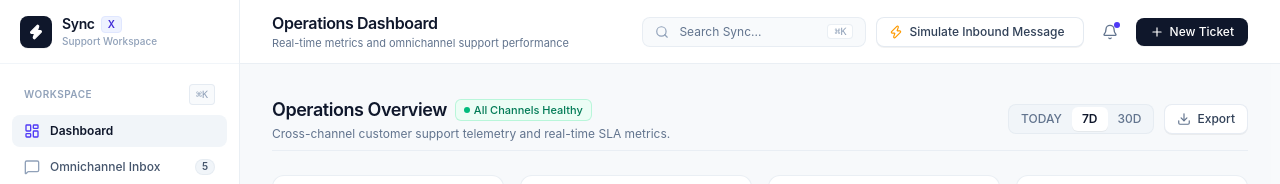
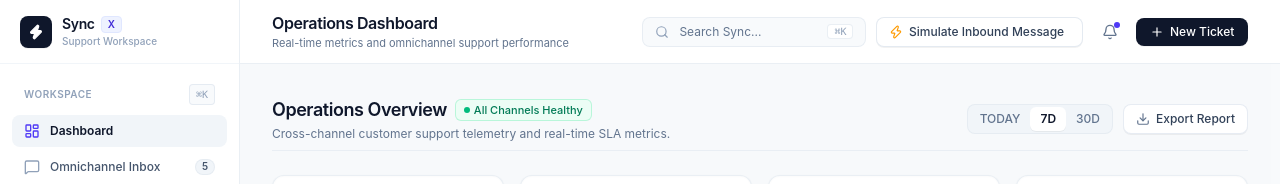
Before and after one commit to syncxomnichannel-star/syncx, a React (Vite) app: page / in a window 1280 px wide. Shown: the top 184 px of the page. Built offline with nearby package versions, Linux system fonts and the light colour scheme.

Commit message:
feat(ui): add shadowed-in hover effect to dashboard cards and magnetic buttons to all CTAs

```diff
--- a/src/components/DashboardView.tsx
+++ b/src/components/DashboardView.tsx
@@ -1,4 +1,4 @@
-import React from 'react';
+import React, { useState } from 'react';
 import {
   Activity,
   ArrowUpRight,
@@ -13,13 +13,74 @@ import {
   Download
 } from 'lucide-react';
 import { InstagramIcon } from './icons/InstagramIcon';
+import { MagneticButton } from './MagneticButton';
 import { useCustomization } from '../context/CustomizationContext';
-import { ChannelType, NavTabId } from '../types';
+import { ChannelType, MetricCardData, NavTabId } from '../types';
 
 interface DashboardViewProps {
   onOpenNewTicket: () => void;
   onNavigateTab?: (tab: NavTabId) => void;
 }
+
+/**
+ * Interactive KPI Card with Apple-grade cursor spotlight
+ * and tactile "shadowed-in" inset depth on hover.
+ */
+const InteractiveKpiCard: React.FC<{ metric: MetricCardData }> = ({ metric }) => {
+  const [mousePos, setMousePos] = useState<{ x: number; y: number } | null>(null);
+
+  const handleMouseMove = (e: React.MouseEvent<HTMLDivElement>) => {
+    const rect = e.currentTarget.getBoundingClientRect();
+    setMousePos({
+      x: e.clientX - rect.left,
+      y: e.clientY - rect.top
+    });
+  };
+
+  const handleMouseLeave = () => {
+    setMousePos(null);
+  };
+
+  return (
+    <div
+      onMouseMove={handleMouseMove}
+      onMouseLeave={handleMouseLeave}
+      className="relative bg-white border border-slate-200/70 rounded-xl p-4 sm:p-5 shadow-[inset_0_1px_2px_rgba(15,23,42,0.02),0_1px_3px_rgba(15,23,42,0.03)] hover:shadow-[inset_0_2px_5px_rgba(15,23,42,0.05),0_12px_28px_-6px_rgba(15,23,42,0.08)] hover:-translate-y-1 hover:border-slate-300 transition-all duration-200 ease-out overflow-hidden group cursor-pointer"
+    >
+      {/* Dynamic Cursor Spotlight Effect */}
+      {mousePos && (
+        <div
+          className="pointer-events-none absolute -inset-px transition-opacity duration-300"
+          style={{
+            background: `radial-gradient(220px circle at ${mousePos.x}px ${mousePos.y}px, rgba(99, 102, 241, 0.05), transparent 70%)`
+          }}
+        />
+      )}
+
+      <div className="relative z-10">
+        <div className="flex items-center justify-between mb-2">
+          <span className="text-xs font-medium text-slate-500 group-hover:text-slate-700 transition-colors">
+            {metric.title}
+          </span>
+          <span className="inline-flex items-center gap-0.5 text-[11px] font-medium text-slate-600 bg-slate-50 px-1.5 py-0.2 rounded border border-slate-200/60 group-hover:scale-105 group-hover:border-slate-300 transition-all">
+            <ArrowUpRight className="w-3 h-3 text-slate-400 group-hover:text-emerald-600 transition-colors" />
+            {metric.change}
+          </span>
+        </div>
+
+        <div className="flex items-baseline justify-between">
+          <p className="text-2xl font-semibold text-slate-900 tracking-tight group-hover:text-indigo-950 transition-colors">
+            {metric.value}
+          </p>
+        </div>
+
+        <p className="text-[11px] text-slate-400 mt-1 font-normal">
+          {metric.period}
+        </p>
+      </div>
+    </div>
+  );
+};
 
 export const DashboardView: React.FC<DashboardViewProps> = ({
   onOpenNewTicket,
@@ -88,48 +149,29 @@ export const DashboardView: React.FC<DashboardViewProps> = ({
             ))}
           </div>
 
-          {/* Export Report Action */}
-          <button
-            type="button"
+          {/* Magnetic CTA Export Report Action */}
+          <MagneticButton
+            strength={0.25}
             onClick={() => exportReport('json')}
-            className="flex items-center space-x-1.5 px-3 py-1.5 bg-white hover:bg-slate-50 border border-slate-200/80 text-slate-700 rounded-lg text-xs font-medium shadow-2xs transition-colors cursor-pointer"
+            className="flex items-center space-x-1.5 px-3 py-1.5 bg-white hover:bg-slate-50 border border-slate-200/80 hover:border-slate-300 text-slate-700 rounded-lg text-xs font-medium shadow-2xs transition-colors"
           >
             <Download className="w-3.5 h-3.5 text-slate-500" />
-            <span>Export</span>
-          </button>
+            <span>Export Report</span>
+          </MagneticButton>
         </div>
       </div>
 
-      {/* 4 Clean Metric KPI Cards */}
+      {/* 4 Interactive KPI Cards with Inset Depth and Cursor Spotlight */}
       <div className="grid grid-cols-1 sm:grid-cols-2 lg:grid-cols-4 gap-4">
         {metrics.map(metric => (
-          <div
-            key={metric.id}
-            className="bg-white border border-slate-200/70 rounded-xl p-4 sm:p-5 shadow-2xs transition-colors hover:border-slate-300"
-          >
-            <div className="flex items-center justify-between mb-2">
-              <span className="text-xs font-medium text-slate-500">{metric.title}</span>
-              <span className="inline-flex items-center gap-0.5 text-[11px] font-medium text-slate-600 bg-slate-50 px-1.5 py-0.2 rounded border border-slate-200/60">
-                <ArrowUpRight className="w-3 h-3 text-slate-400" />
-                {metric.change}
-              </span>
-            </div>
-            <div className="flex items-baseline justify-between">
-              <p className="text-2xl font-semibold text-slate-900 tracking-tight">
-                {metric.value}
-              </p>
-            </div>
-            <p className="text-[11px] text-slate-400 mt-1 font-normal">
-              {metric.period}
-            </p>
-          </div>
+          <InteractiveKpiCard key={metric.id} metric={metric} />
         ))}
       </div>
 
       {/* Two Column Layout: Channel Breakdown & Activity Feed */}
       <div className="grid grid-cols-1 lg:grid-cols-12 gap-6">
         {/* Channel Volume Breakdown (7 cols) */}
-        <div className="lg:col-span-7 bg-white border border-slate-200/70 rounded-xl p-5 shadow-2xs space-y-4">
+        <div className="lg:col-span-7 bg-white border border-slate-200/70 rounded-xl p-5 shadow-[inset_0_1px_2px_rgba(15,23,42,0.02),0_1px_3px_rgba(15,23,42,0.03)] hover:shadow-[inset_0_2px_4px_rgba(15,23,42,0.04),0_10px_24px_-6px_rgba(15,23,42,0.06)] hover:border-slate-300 transition-all duration-200 space-y-4">
           <div className="flex items-center justify-between pb-3 border-b border-slate-100">
             <div>
               <h4 className="text-sm font-semibold text-slate-900">
@@ -173,7 +215,7 @@ export const DashboardView: React.FC<DashboardViewProps> = ({
         </div>
 
         {/* Live Operational Activity Timeline (5 cols) */}
-        <div className="lg:col-span-5 bg-white border border-slate-200/70 rounded-xl p-5 shadow-2xs space-y-4">
+        <div className="lg:col-span-5 bg-white border border-slate-200/70 rounded-xl p-5 shadow-[inset_0_1px_2px_rgba(15,23,42,0.02),0_1px_3px_rgba(15,23,42,0.03)] hover:shadow-[inset_0_2px_4px_rgba(15,23,42,0.04),0_10px_24px_-6px_rgba(15,23,42,0.06)] hover:border-slate-300 transition-all duration-200 space-y-4">
           <div className="flex items-center justify-between pb-3 border-b border-slate-100">
             <div>
               <h4 className="text-sm font-semibold text-slate-900">
--- a/src/components/Header.tsx
+++ b/src/components/Header.tsx
@@ -9,6 +9,8 @@ import {
 } from 'lucide-react';
 import { useCustomization } from '../context/CustomizationContext';
 import { NavTabId } from '../types';
+
+import { MagneticButton } from './MagneticButton';
 
 interface HeaderProps {
   activeTab: NavTabId;
@@ -86,19 +88,20 @@ export const Header: React.FC<HeaderProps> = ({
           </span>
         </button>
 
-        {/* Real-time Demo Simulation Button */}
-        <button
+        {/* Real-time Demo Simulation Button (Magnetic) */}
+        <MagneticButton
+          strength={0.24}
           onClick={handleSimulate}
           disabled={isSimulating}
           title="Simulate Inbound Customer Message (Demo)"
-          className={`flex items-center space-x-1.5 px-3 py-1.5 bg-white hover:bg-slate-50 border border-slate-200/90 text-slate-700 rounded-lg text-xs font-medium transition-colors shadow-2xs cursor-pointer ${
+          className={`flex items-center space-x-1.5 px-3 py-1.5 bg-white hover:bg-slate-50 border border-slate-200/90 hover:border-slate-300 text-slate-700 rounded-lg text-xs font-medium transition-colors shadow-2xs ${
             isSimulating ? 'opacity-60' : ''
           }`}
         >
           <Zap className="w-3.5 h-3.5 text-amber-500" />
           <span className="hidden md:inline">Simulate Inbound Message</span>
           <span className="md:hidden">Simulate</span>
-        </button>
+        </MagneticButton>
 
         {/* Notifications Popover */}
         <div className="relative">
@@ -130,14 +133,15 @@ export const Header: React.FC<HeaderProps> = ({
           )}
         </div>
 
-        {/* Primary Action Button */}
-        <button
+        {/* Primary Action Button (Magnetic) */}
+        <MagneticButton
+          strength={0.25}
           onClick={onNewTicketClick}
-          className="flex items-center space-x-1.5 px-3.5 py-1.5 bg-slate-900 hover:bg-slate-800 text-white font-medium text-xs rounded-lg shadow-2xs transition-colors cursor-pointer"
+          className="flex items-center space-x-1.5 px-3.5 py-1.5 bg-slate-900 hover:bg-slate-800 text-white font-medium text-xs rounded-lg shadow-2xs transition-colors"
         >
           <Plus className="w-3.5 h-3.5" />
           <span>New Ticket</span>
-        </button>
+        </MagneticButton>
       </div>
     </header>
   );
--- /dev/null
+++ b/src/components/MagneticButton.tsx
@@ -0,0 +1,75 @@
+import React, { useRef, useState } from 'react';
+
+export interface MagneticButtonProps extends React.ButtonHTMLAttributes<HTMLButtonElement> {
+  children: React.ReactNode;
+  strength?: number;
+  maxOffset?: number;
+}
+
+/**
+ * MagneticButton creates an Apple-grade tactile cursor magnet effect.
+ * The button smoothly pulls toward the cursor within a bounded radius on hover,
+ * and snaps back gently on mouse leave.
+ */
+export const MagneticButton: React.FC<MagneticButtonProps> = ({
+  children,
+  strength = 0.22,
+  maxOffset = 6,
+  className = '',
+  style,
+  disabled,
+  onMouseMove,
+  onMouseLeave,
+  ...props
+}) => {
+  const buttonRef = useRef<HTMLButtonElement>(null);
+  const [offset, setOffset] = useState({ x: 0, y: 0 });
+  const [isHovered, setIsHovered] = useState(false);
+
+  const handleMouseMove = (e: React.MouseEvent<HTMLButtonElement>) => {
+    if (disabled || !buttonRef.current) return;
+
+    const rect = buttonRef.current.getBoundingClientRect();
+    const centerX = rect.left + rect.width / 2;
+    const centerY = rect.top + rect.height / 2;
+
+    const pullX = (e.clientX - centerX) * strength;
+    const pullY = (e.clientY - centerY) * strength;
+
+    // Constrain maximum displacement for clean, restrained Apple-style feedback
+    const clampedX = Math.max(-maxOffset, Math.min(maxOffset, pullX));
+    const clampedY = Math.max(-maxOffset, Math.min(maxOffset, pullY));
+
+    setOffset({ x: clampedX, y: clampedY });
+    setIsHovered(true);
+
+    if (onMouseMove) onMouseMove(e);
+  };
+
+  const handleMouseLeave = (e: React.MouseEvent<HTMLButtonElement>) => {
+    setOffset({ x: 0, y: 0 });
+    setIsHovered(false);
+    if (onMouseLeave) onMouseLeave(e);
+  };
+
+  return (
+    <button
+      ref={buttonRef}
+      disabled={disabled}
+      onMouseMove={handleMouseMove}
+      onMouseLeave={handleMouseLeave}
+      style={{
+        ...style,
+        transform: `translate3d(${offset.x}px, ${offset.y}px, 0)`,
+        transition: isHovered
+          ? 'transform 0.1s cubic-bezier(0.25, 1, 0.5, 1)'
+          : 'transform 0.35s cubic-bezier(0.25, 1, 0.5, 1)',
+        willChange: 'transform'
+      }}
+      className={`cursor-pointer ${className}`}
+      {...props}
+    >
+      {children}
+    </button>
+  );
+};
```
Also changed, not shown: src/components/CreateTicketModal.tsx (+6 -3 lines), src/components/OmnichannelView.tsx (+19 -14 lines), src/components/TicketsView.tsx (+6 -4 lines).
